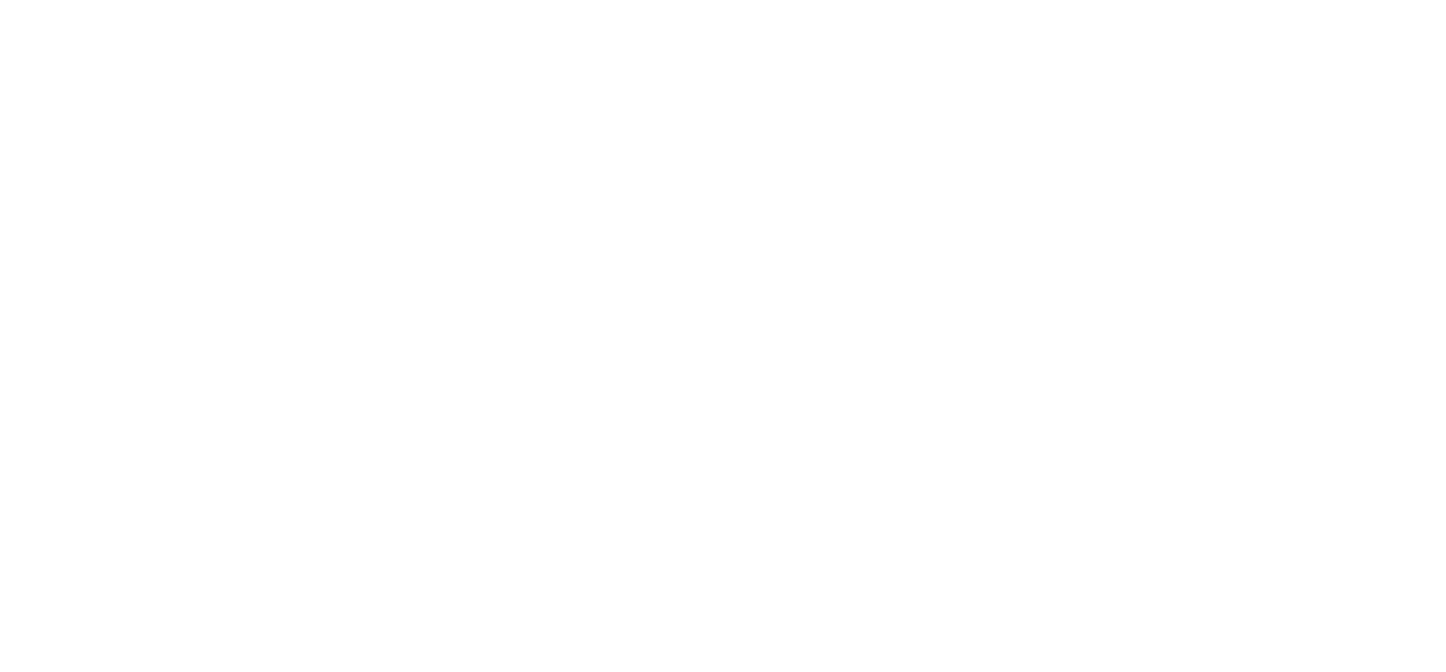
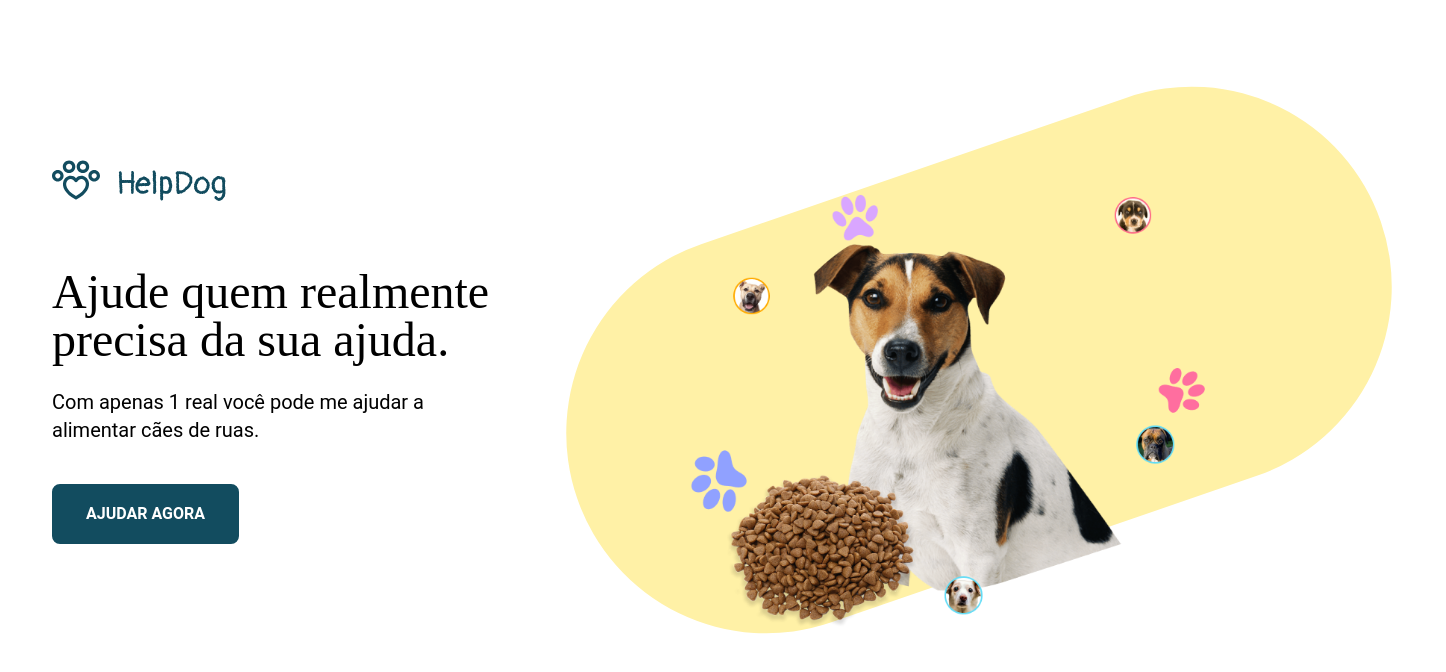
Before and after one commit to gabrielalencs/Desafios-CodeLab, a React (Vite) app in the folder desafio_08/: page / in a window 1280 px wide. Shown: the top 672 px of the page, 1446 px wide, since content can reach past the window. Built offline with nearby package versions, Linux system fonts and the light colour scheme.

Commit message:
desafio 08 - finaliza hero section

```diff
--- a/desafio_08/src/App.css
+++ b/desafio_08/src/App.css
@@ -5,7 +5,8 @@
 @import url("https://fonts.googleapis.com/css2?family=Pangolin&family=Roboto:ital,wght@0,100;0,300;0,400;0,500;0,700;0,900;1,100;1,300;1,400;1,500;1,700;1,900&display=swap");
 
 body {
-  font-family: "Roboto", sans-serif;
+    font-family: "Roboto", sans-serif;
+    overflow-x: hidden;
 }
 
 h1,
@@ -14,5 +15,10 @@
 h4,
 h5,
 h6 {
-  font-family: "Pangolin", cursive;
+    font-family: "Pangolin", cursive;
 }
+
+main {
+    max-width: 1216px;
+    margin: 0 auto;
+}
--- a/desafio_08/src/App.jsx
+++ b/desafio_08/src/App.jsx
@@ -1,8 +1,14 @@
+import './App.css';
+
+import HeroSection from "./components/HeroSection";
+
 function App() {
 
     return (
         <>
-
+            <main>
+                <HeroSection />
+            </main>
         </>
     )
 }
--- /dev/null
+++ b/desafio_08/src/components/Button/index.jsx
@@ -0,0 +1,9 @@
+import React from 'react'
+
+const Button = ({ text, width }) => {
+    return (
+        <button className={`mt-10 bg-blue-secondary text-white py-4 px-8 rounded-lg uppercase font-semibold ${width} duration-500 border-2 border-blue-secondary hover:bg-transparent hover:text-blue-secondary`}>{text}</button>
+    )
+}
+
+export default Button;
--- /dev/null
+++ b/desafio_08/src/components/HeroSection/index.jsx
@@ -0,0 +1,34 @@
+import LogoImage from '../../assets/images/logo.svg';
+import DogHeroImage from '../../assets/images/dog-1.png';
+
+import Button from '../Button';
+
+
+const HeroSection = () => {
+    return (
+        <section className='py-20 px-5 relative xl:flex xl:justify-between xl:items-center xl:pb-32'>
+            <div className='text-center relative z-20 max-w-382 mx-auto xl:max-w-full xl:text-left'>
+                <img
+                    src={LogoImage}
+                    alt="Logo da HelpDog"
+                    className='mx-auto xl:mx-0'
+                />
+                <h1 className='mt-16 text-3xl md:text-4xl xl:text-5xl'>Ajude quem realmente precisa da sua ajuda.</h1>
+                <p className='mt-4 md:mt-6 md:text-xl xl:text-xl xl:max-w-382'>
+                    Com apenas 1 real você pode me ajudar a alimentar cães de ruas.
+                </p>
+                <Button text='Ajudar Agora' />
+            </div>
+
+            <div className='hidden xl:block xl:relative xl:left-44 xl:after:content-[""] xl:after:block xl:after:absolute xl:after:right-0 xl:after:top-20 xl:z-10 xl:after:bg-yellow-primary xl:after:w-850 xl:after:h-400 xl:after:rounded-500 xl:after:rotate-[-19deg] 2xl:'>
+                <img
+                    src={DogHeroImage}
+                    alt="Imagem de um cachorro"
+                    className='relative z-20 w-1300 right-2 top-5'
+                />
+            </div>
+        </section>
+    )
+}
+
+export default HeroSection;
--- a/desafio_08/tailwind.config.js
+++ b/desafio_08/tailwind.config.js
@@ -6,11 +6,22 @@
     ],
     theme: {
         extend: {
+            colors: {
                 'pink-primary': '#ffC6DA',
                 'yellow-primary': '#FFF1A6',
                 'blue-primary': '#BAD8EB',
                 'blue-secondary': '#124C5F'
             },
+            spacing: {
+                '382': '382px',
+                '850': '850px',
+                '400': '400px',
+                '1300': '1300px'
+            },
+            borderRadius: {
+                '500': '500px'
+            }
+        },
     },
     plugins: [],
 }
```
Lines whose indentation alone changed are shown as unchanged.
